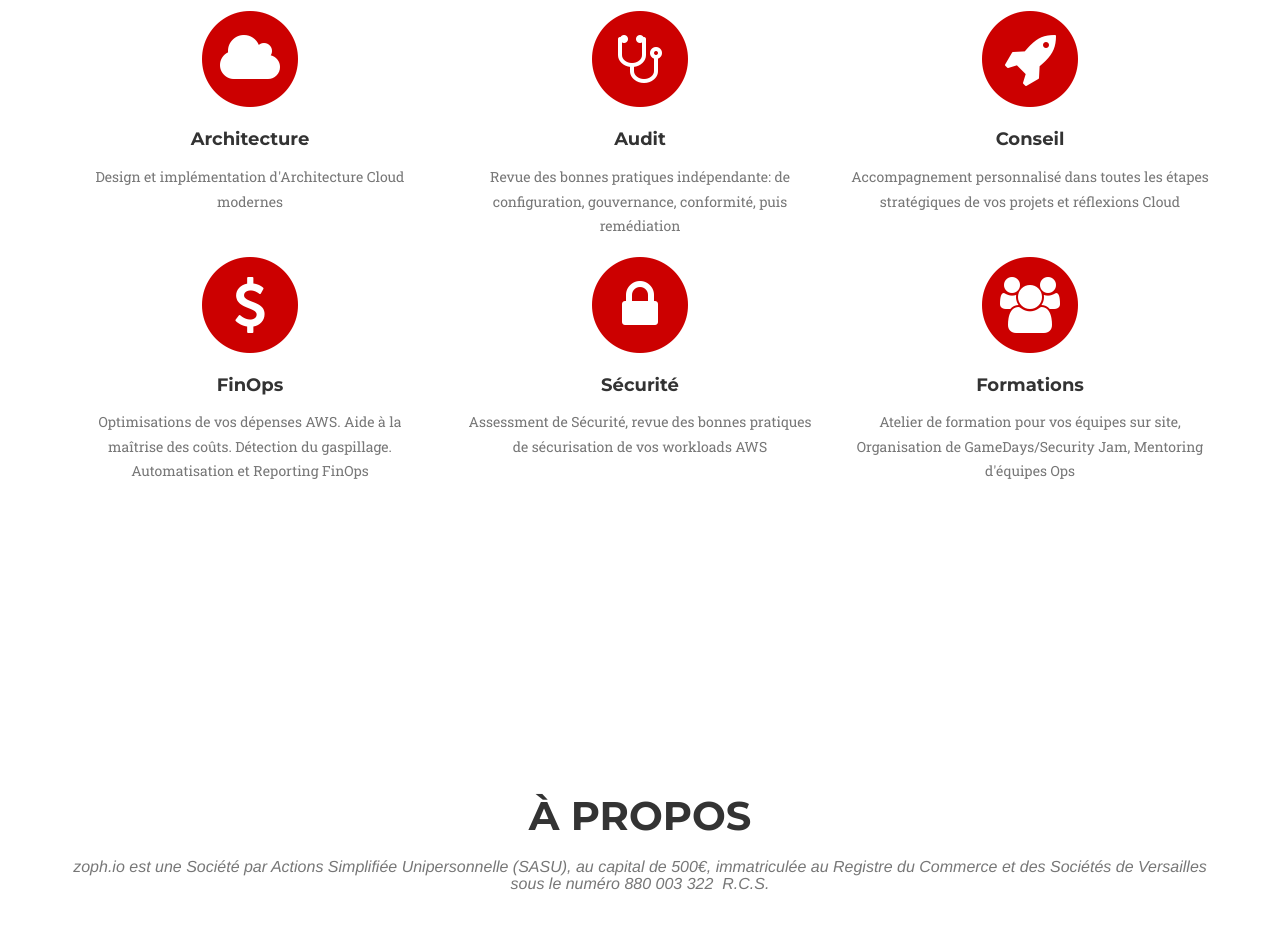
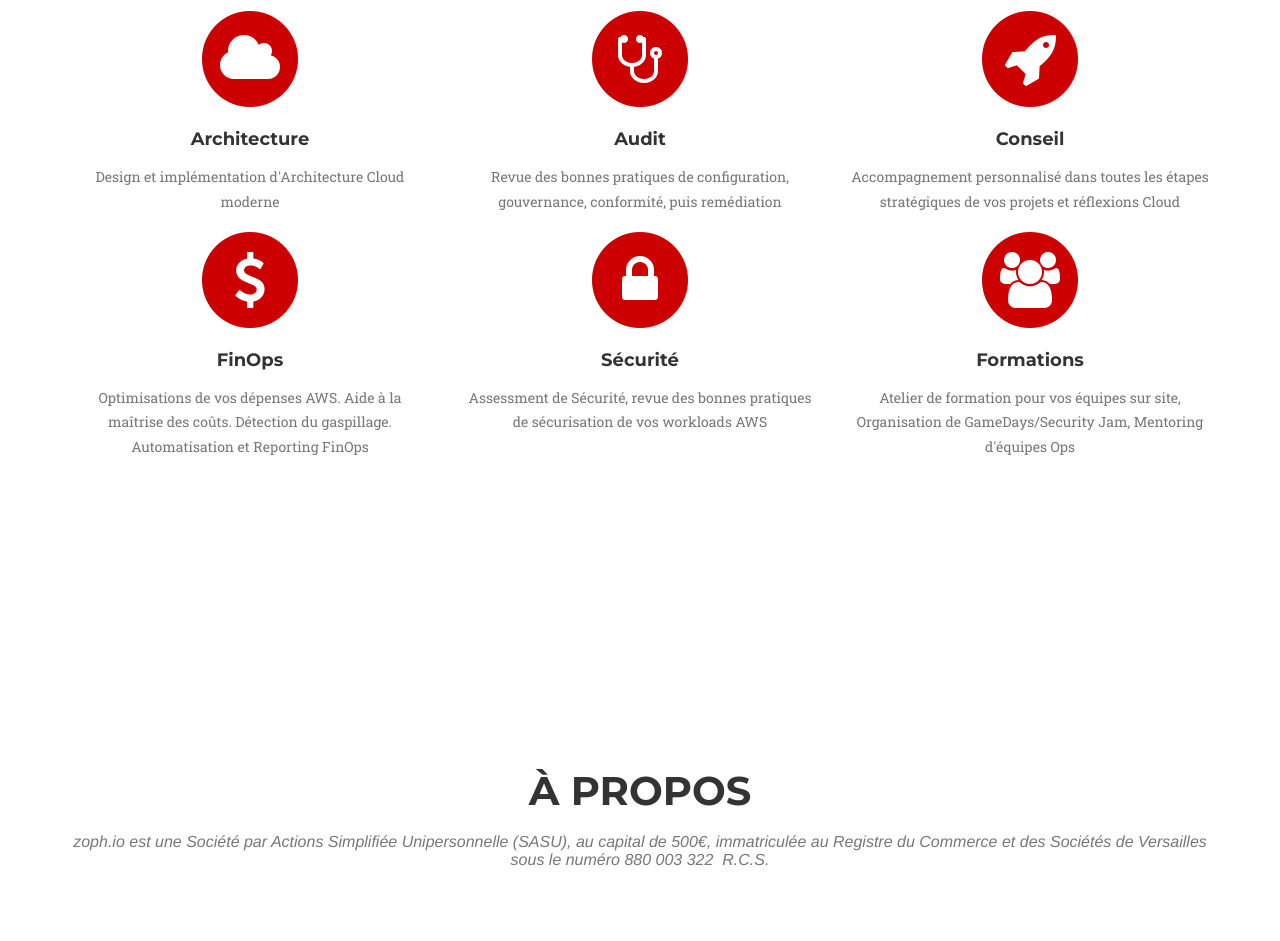
Before and after one commit to zoph-io/landing-page, a website: page index.html in a window 1280 px wide. Shown: the part 1061-2002 px from the top of the page. Drawn offline with nearby package versions, Linux system fonts and the light colour scheme; a web font is replaced by a local one.

Commit message:
french fix

```diff
--- a/index.html
+++ b/index.html
@@ -109,7 +109,7 @@
                         <i class="fa fa-cloud fa-stack-1x fa-inverse"></i>
                     </span>
                     <h4 class="service-heading">Architecture</h4>
-                    <p class="text-muted">Design et implémentation d'Architecture Cloud modernes</p>
+                    <p class="text-muted">Design et implémentation d'Architecture Cloud moderne</p>
                 </div>
                 <div class="col-md-4">
                     <span class="fa-stack fa-4x">
@@ -117,7 +117,7 @@
                         <i class="fa fa-stethoscope fa-stack-1x fa-inverse"></i>
                     </span>
                     <h4 class="service-heading">Audit</h4>
-                    <p class="text-muted">Revue des bonnes pratiques indépendante: de configuration, gouvernance, conformité, puis remédiation</p>
+                    <p class="text-muted">Revue des bonnes pratiques de configuration, gouvernance, conformité, puis remédiation</p>
                 </div>
                 <div class="col-md-4">
                     <span class="fa-stack fa-4x">
```
